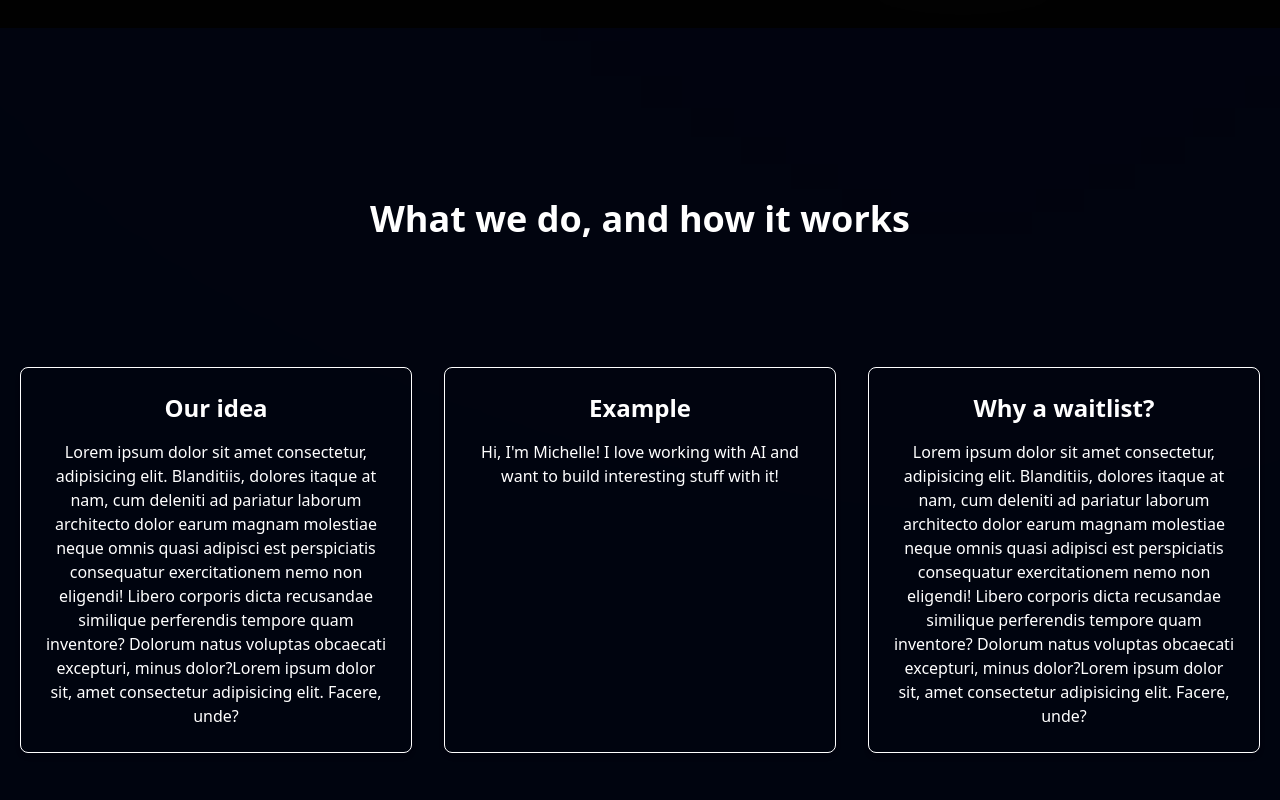
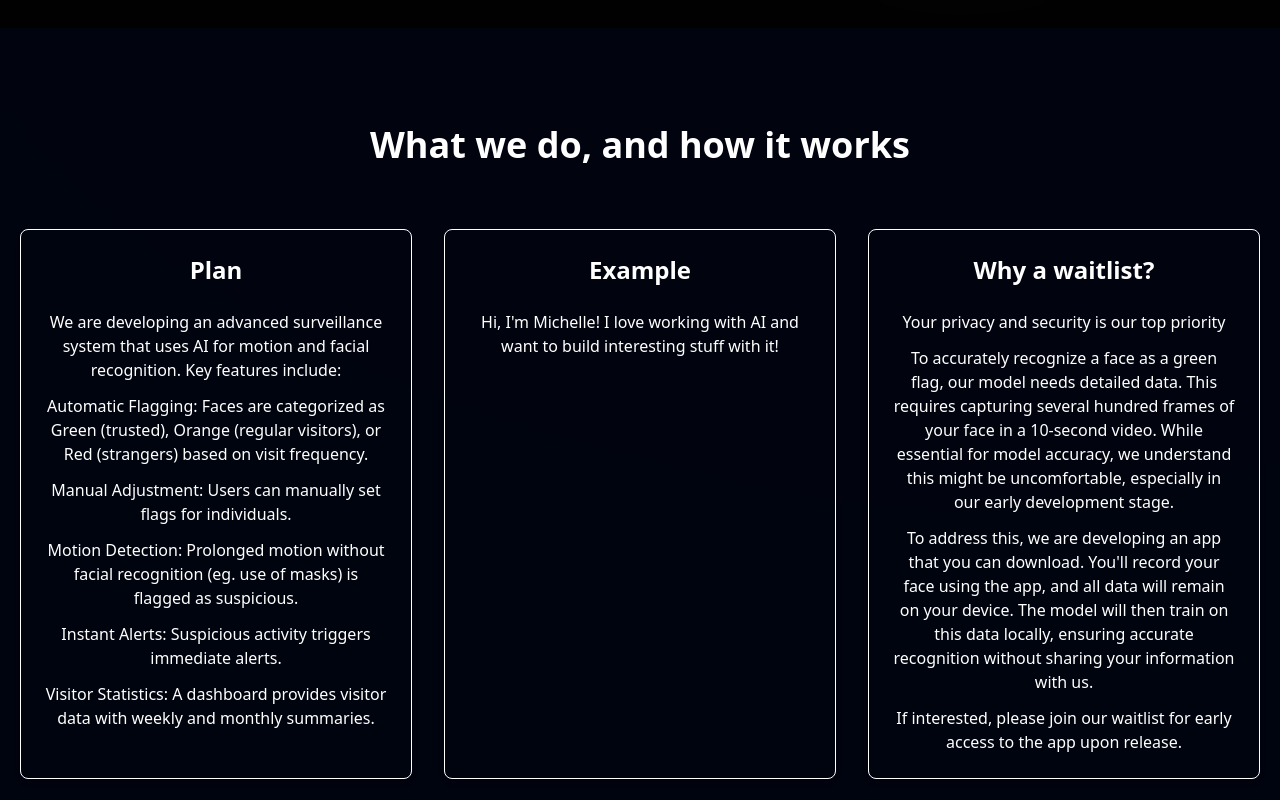
Before and after one commit to Kunaluu/oversight, a React (Vite) app: page / in a window 1280 px wide. Shown: the part 860-1660 px from the top of the page. Built offline with nearby package versions, Linux system fonts and the light colour scheme.

Commit message:
changes: 1. put the two texts in business file about the idea and app

```diff
--- a/src/components/Business.jsx
+++ b/src/components/Business.jsx
@@ -1,7 +1,6 @@
 // import { features } from "../constants";
-import React, { useState,useEffect,useRef } from 'react';
-import BuildspaceVideo from '../assets/vid1.mp4';
-
+import React, { useState, useEffect, useRef } from "react";
+import BuildspaceVideo from "../assets/vid1.mp4";
 
 // const Business = () => {
 //   const [videoSrc, setVideoSrc] = useState('');
@@ -128,47 +127,84 @@ import BuildspaceVideo from '../assets/vid1.mp4';
 //   );
 // }
 
-
-
 const Business = () => {
-
   return (
     <section id="demo">
       <div className="flex flex-col items-center justify-center bg-primary p-4">
-        <h1 className="text-4xl font-semibold text-white mt-24 mb-32 text-center">What we do, and how it works</h1>
+        <h1 className="text-4xl font-semibold text-white mt-12 mb-16 text-center">
+          What we do, and how it works
+        </h1>
         <div className="grid grid-cols-1 md:grid-cols-3 gap-8 w-full max-w-7xl">
           {/* Idea */}
-          <div
-            className="flex flex-col items-center p-6 rounded-lg shadow-md bg-transparent border border-white"
-          >
-            <h2 className="text-2xl font-semibold text-white">Our idea</h2>
-            <p className="text-white mt-4 text-center">
-              Lorem ipsum dolor sit amet consectetur, adipisicing elit. Blanditiis, dolores itaque at nam, cum deleniti ad pariatur laborum architecto dolor earum magnam molestiae neque omnis quasi adipisci est perspiciatis consequatur exercitationem nemo non eligendi! Libero corporis dicta recusandae similique perferendis tempore quam inventore? Dolorum natus voluptas obcaecati excepturi, minus dolor?Lorem ipsum dolor sit, amet consectetur adipisicing elit. Facere, unde?
+          <div className="flex flex-col items-center p-6 rounded-lg shadow-md bg-transparent border border-white">
+            <h2 className="text-2xl font-semibold text-white">Plan</h2>
+            <p className="text-white mt-6 text-center">
+              We are developing an advanced surveillance system that uses AI for
+              motion and facial recognition. Key features include:
+            </p>
+            <p className="text-white mt-3 text-center">
+              Automatic Flagging: Faces are categorized as Green (trusted),
+              Orange (regular visitors), or Red (strangers) based on visit
+              frequency.
+            </p>
+            <p className="text-white mt-3 text-center">
+              Manual Adjustment: Users can manually set flags for individuals.
+            </p>
+            <p className="text-white mt-3 text-center">
+              Motion Detection: Prolonged motion without facial recognition (eg.
+              use of masks) is flagged as suspicious.
+            </p>
+            <p className="text-white mt-3 text-center">
+              Instant Alerts: Suspicious activity triggers immediate alerts.
+            </p>
+            <p className="text-white mt-3 text-center">
+              Visitor Statistics: A dashboard provides visitor data with weekly
+              and monthly summaries.
             </p>
           </div>
+
+
           {/* Video */}
-          <div
-            className="flex flex-col items-center p-6 rounded-lg shadow-md bg-transparent border border-white"
-          >
+          <div className="flex flex-col items-center p-6 rounded-lg shadow-md bg-transparent border border-white">
             <h2 className="text-2xl font-semibold text-white">Example</h2>
-            <p className="text-white mt-4 text-center">
-              Hi, I'm Michelle! I love working with AI and want to build interesting stuff with it!
+            <p className="text-white mt-6 text-center">
+              Hi, I'm Michelle! I love working with AI and want to build
+              interesting stuff with it!
             </p>
           </div>
+
+
           {/* App */}
-          <div
-            className="flex flex-col items-center p-6 rounded-lg shadow-md bg-transparent border border-white"
-          >
-            <h2 className="text-2xl font-semibold text-white">Why a waitlist?</h2>
-            <p className="text-white mt-4 text-center">
-            Lorem ipsum dolor sit amet consectetur, adipisicing elit. Blanditiis, dolores itaque at nam, cum deleniti ad pariatur laborum architecto dolor earum magnam molestiae neque omnis quasi adipisci est perspiciatis consequatur exercitationem nemo non eligendi! Libero corporis dicta recusandae similique perferendis tempore quam inventore? Dolorum natus voluptas obcaecati excepturi, minus dolor?Lorem ipsum dolor sit, amet consectetur adipisicing elit. Facere, unde?
+          <div className="flex flex-col items-center p-6 rounded-lg shadow-md bg-transparent border border-white">
+            <h2 className="text-2xl font-semibold text-white">
+              Why a waitlist?
+            </h2>
+            <p className="text-white mt-6 text-center">
+              Your privacy and security is our top priority
+            </p>
+            <p className="text-white mt-3 text-center">
+              To accurately recognize a face as a green flag, our model needs
+              detailed data. This requires capturing several hundred frames of
+              your face in a 10-second video. While essential for model
+              accuracy, we understand this might be uncomfortable, especially in
+              our early development stage.
+            </p>
+            <p className="text-white mt-3 text-center">
+              To address this, we are developing an app that you can download.
+              You'll record your face using the app, and all data will remain on
+              your device. The model will then train on this data locally,
+              ensuring accurate recognition without sharing your information
+              with us.
+            </p>
+            <p className="text-white mt-3 text-center">
+              If interested, please join our waitlist for early access to the
+              app upon release.
             </p>
           </div>
         </div>
       </div>
     </section>
   );
-
-}
+};
 
 export default Business;
```
